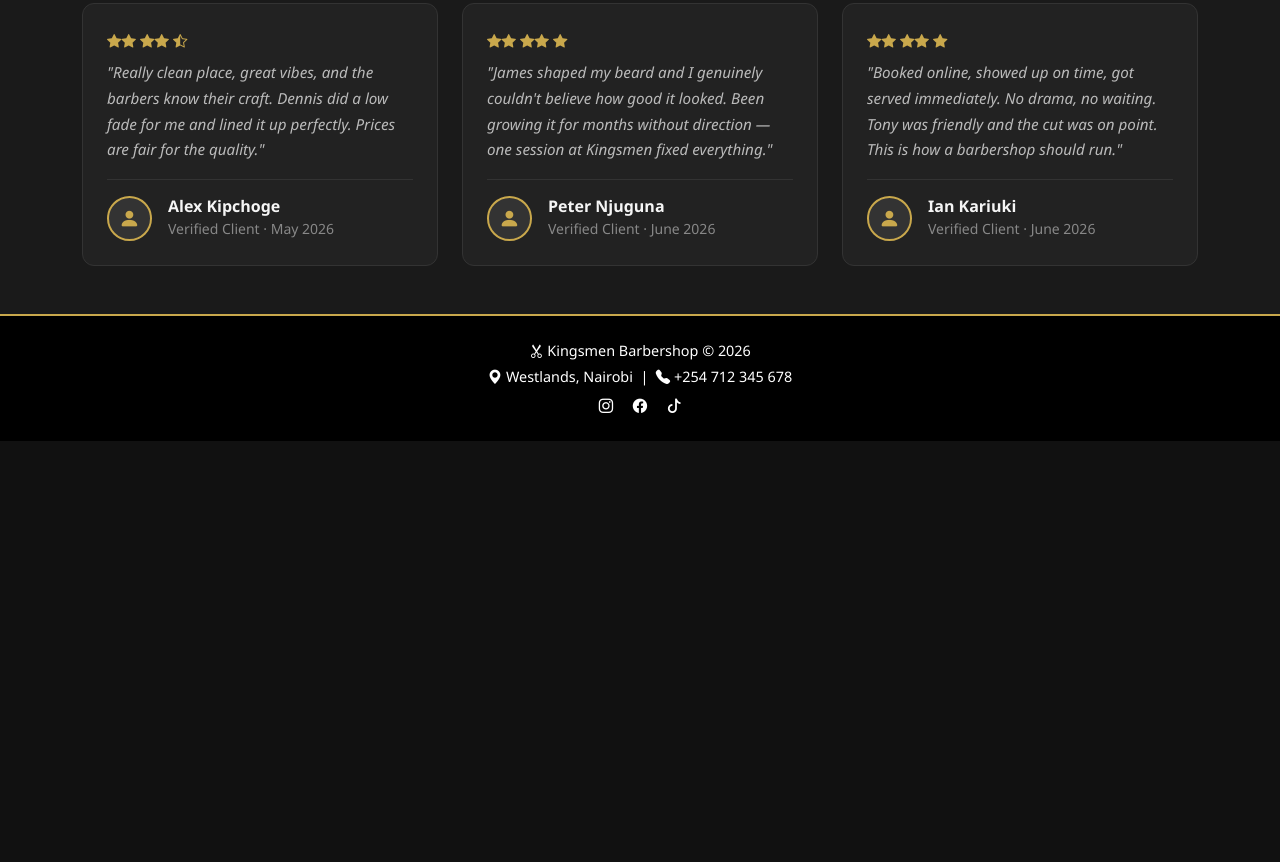
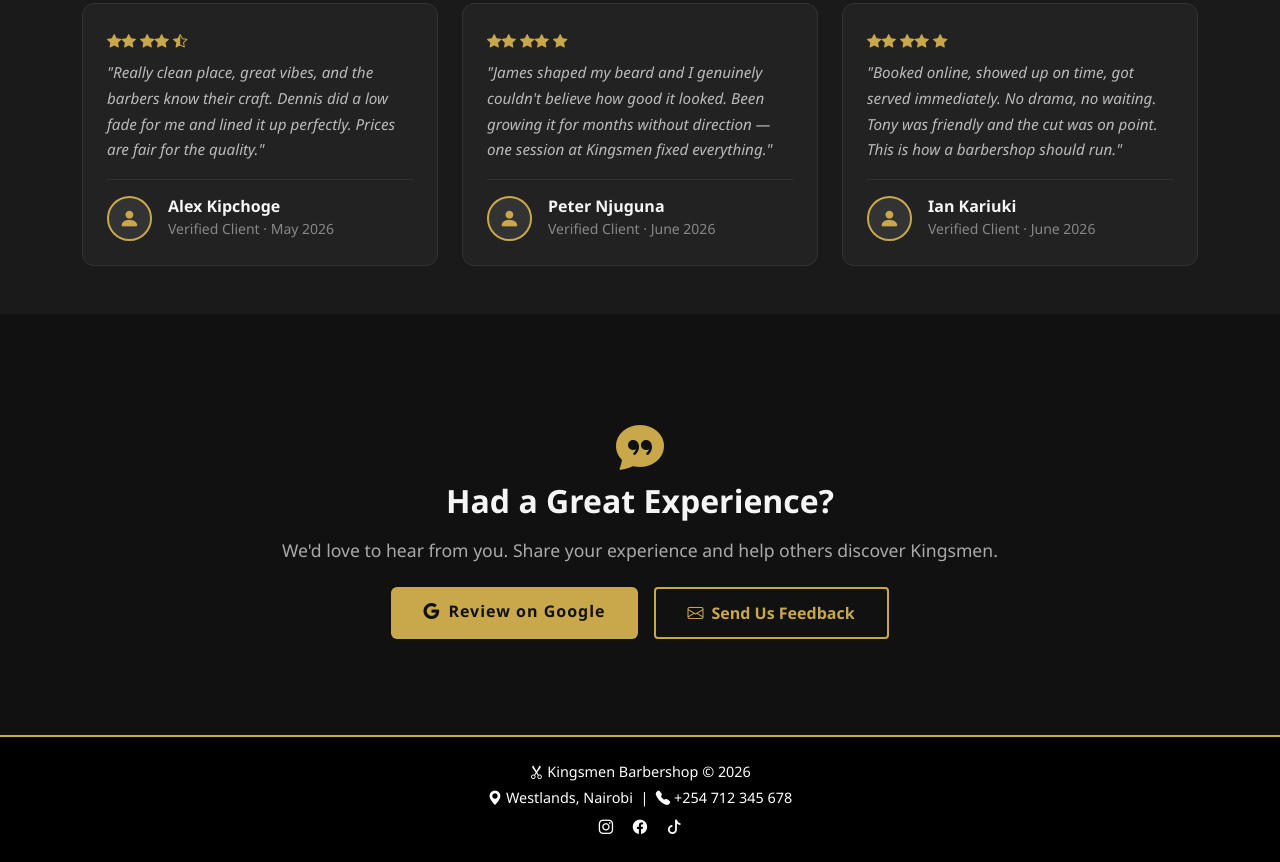
Before and after one commit to handel-code/Kingsmen-Barbershop, a plain HTML site: page reviews.html in a window 1280 px wide. Shown: the part 1056-1918 px from the top of the page. Before the commit the page ends 1497 px from the top, so only its background shows below. Drawn offline with nearby package versions, Linux system fonts and the light colour scheme.

Commit message:
Added leave a review CTA section to reviews page

```diff
--- a/reviews.html
+++ b/reviews.html
@@ -226,6 +226,25 @@
     </div>
   </section>
 
+  <!-- LEAVE A REVIEW CTA -->
+<section class="review-cta py-5">
+  <div class="container">
+    <div class="review-cta-card text-center p-5">
+      <i class="bi bi-chat-quote-fill mb-3" style="font-size: 3rem; color: var(--gold);"></i>
+      <h2 class="fw-bold mb-3">Had a Great Experience?</h2>
+      <p class="section-subtitle mb-4">We'd love to hear from you. Share your experience and help others discover Kingsmen.</p>
+      <div class="d-flex justify-content-center gap-3 flex-wrap">
+        <a href="https://google.com" target="_blank" class="btn btn-gold">
+          <i class="bi bi-google me-2"></i>Review on Google
+        </a>
+        <a href="contact.html" class="btn btn-outline-gold">
+          <i class="bi bi-envelope me-2"></i>Send Us Feedback
+        </a>
+      </div>
+    </div>
+  </div>
+</section>
+
   <!-- FOOTER -->
   <footer class="footer text-center text-white py-4">
     <div class="container">
```
